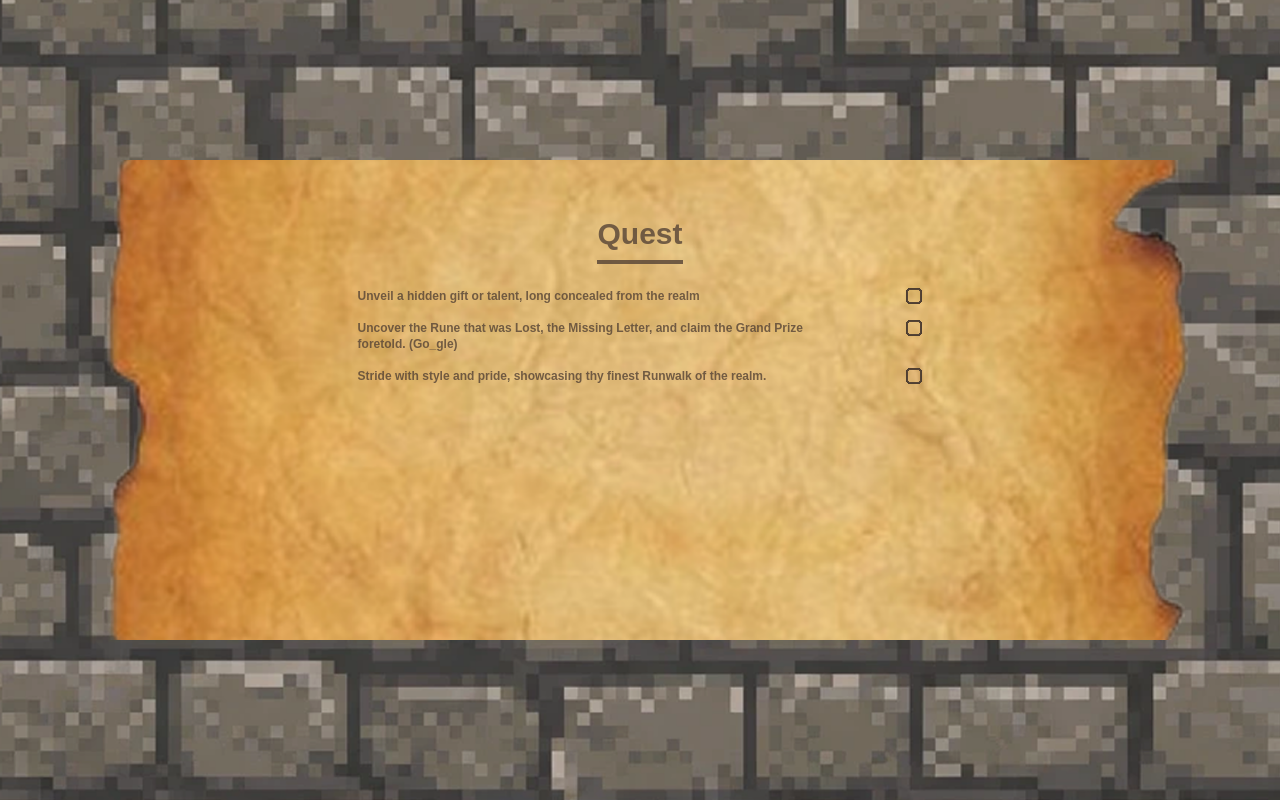
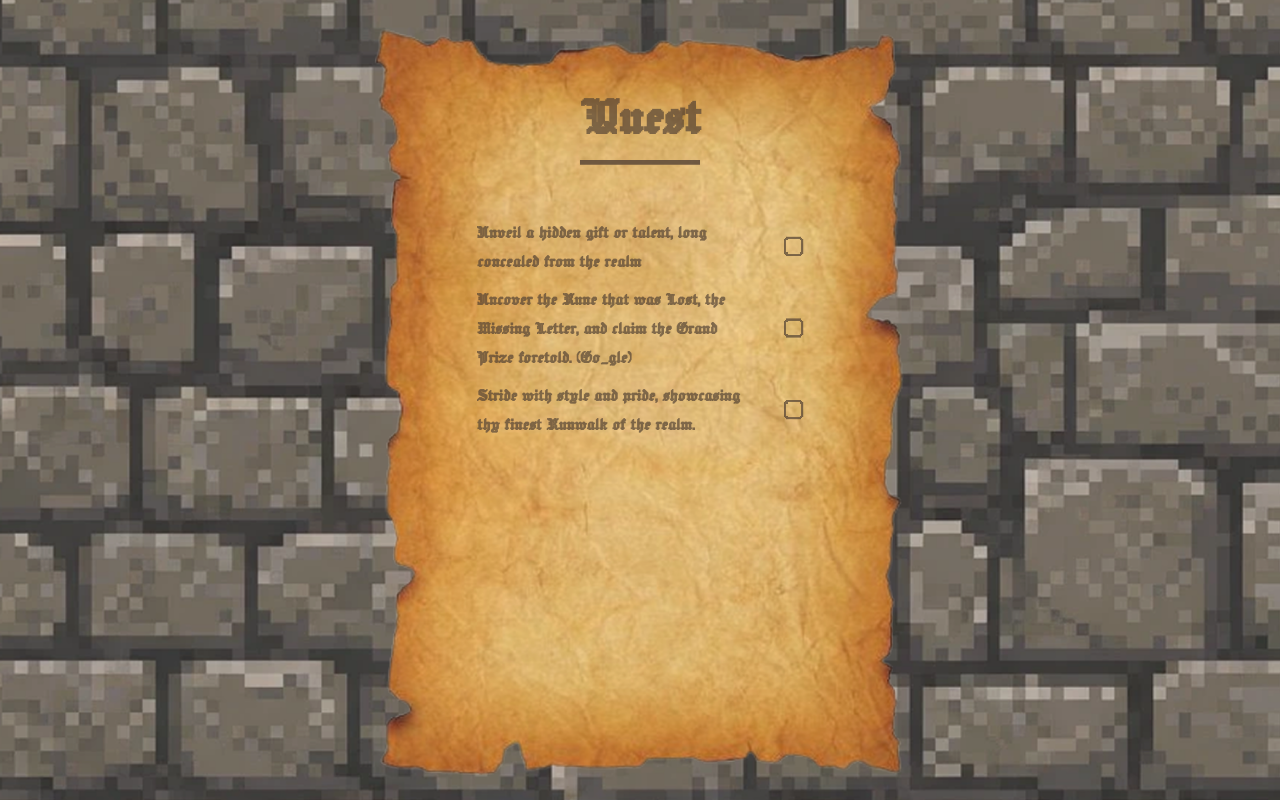
Before and after one commit to ChocoCodes/gdgoc-quest, a React (Vite) app: page / in a window 1280 px wide. Built offline with nearby package versions, Linux system fonts and the light colour scheme.

Commit message:
chore: minor ui tweaks desktop mode

```diff
--- a/index.html
+++ b/index.html
@@ -4,7 +4,7 @@
     <meta charset="UTF-8" />
     <link rel="icon" type="image/png" href="/tabimg.png" />
     <meta name="viewport" content="width=device-width, initial-scale=1.0" />
-    <title>Club Fair 2025</title>
+    <title>Trials from Lady Gemira</title>
   </head>
   <body>
     <div id="root"></div>
--- a/src/App.tsx
+++ b/src/App.tsx
@@ -33,22 +33,27 @@ function App() {
       task: task,
       completed: false
     })
+    if(selectedTask) {
+      setCachedTask(selectedTask, 'selectedTask')
+    }
     setVisible(!visible)
   }
 
   const handleComplete = (task: SelectedTask) => {
-    setSelectedTask({
-      ...task,
-      completed: true
-    })
-    if (selectedTask?.completed) {
-      removeTask(selectedTask?.task)
+    const completedTask: SelectedTask = {...task, completed: true}
+    setSelectedTask(completedTask)
+    console.log(task)
+    if (task.completed) {
+      removeTask('selectedTask')
+      setSelectedTask(null)
+      console.log(task ? task : 'Cleared')
     }
+    setVisible(false);
   }
 
   return (
     <main className="w-screen h-screen flex justify-center items-center bg-[url('/ui/background.png')] bg-no-repeat bg-cover bg-center opacity-95">
-      <QuestBoard tasks={ finalTasks } onTaskClick={ handleClick }/>
+      <QuestBoard tasks={ finalTasks } onTaskClick={ handleClick } />
       {(visible && selectedTask) &&  (
         <QuestCard task={selectedTask} onComplete={ handleComplete } onClose={() => setVisible(false)} />
       )}
--- a/src/components/quest-board.tsx
+++ b/src/components/quest-board.tsx
@@ -5,14 +5,14 @@ interface QuestBoardProps {
 
 const QuestBoard = ({ tasks, onTaskClick }: QuestBoardProps) => {
     return (
-        <div className="w-[90%] h-3/5 flex flex-col gap-5 mx-auto items-center bg-[url('/ui/parchement.png')] bg-no-repeat bg-cover bg-center py-12 text-muted-brown/80">
-            <p className="text-center font-jacquard text-3xl py-2 font-bold border-b-4 border-muted-brown/80 mx-auto">Quest</p>
-            <div className="flex flex-col gap-2">
+        <div className="w-[90%] lg:w-3/5 h-3/5 lg:h-4/5 flex flex-col gap-5 lg:gap-10 mx-auto items-center bg-[url('/ui/parchement.png')] bg-no-repeat bg-cover lg:bg-contain lg:scale-120 bg-center py-12 text-muted-brown/70">
+            <p className="text-center font-jacquard text-3xl lg:text-5xl py-3 font-bold border-b-4 border-muted-brown/80 mx-auto">Quest</p>
+            <div className="flex flex-col">
                 {tasks.map(task => (
-                    <div key={task} className="flex w-full justify-between px-8 py-1">
-                        <p className="font-bold text-xs text-left font-jacquard w-[85%]">{task}</p>
-                        <button onClick={ () => onTaskClick(task) } className="w-4 h-4">
-                            <img src="/ui/checkbox-pending.png"></img>
+                    <div key={task} className="flex w-[75%] lg:w-[50%] justify-between py-1 lg:px-2 mx-auto">
+                        <p className="font-bold text-md text-left font-jacquard w-[85%]">{task}</p>
+                        <button onClick={ () => onTaskClick(task) }>
+                            <img src="/ui/checkbox-pending.png" className="w-4 h-4 opacity-70 pixelated" />
                         </button>
                     </div>
                 ))}
--- a/src/components/quest-card.tsx
+++ b/src/components/quest-card.tsx
@@ -9,10 +9,16 @@ interface QuestCardProps {
 const QuestCard = ({ task, onComplete, onClose }: QuestCardProps) => {
     return (
         <div className="fixed inset-0 backdrop-blur-xs bg-black/10 flex items-center justify-center z-50">
-            <div className="bg-[url('/ui/parchement.png')] bg-center bg-no-repeat w-4/5 h-50 py-6 text-muted-brown/90 text-md font-jacquard rounded-xl">
-                <p className="px-6">{task.task}</p>
-                <button onClick={() => onComplete(task)}></button>
-                <button onClick={() => onClose()}>&times;</button>
+            <div className="bg-[url('/ui/parchement.png')] bg-center bg-cover bg-no-repeat w-4/5 h-50 py-6 text-muted-brown/90 text-md font-jacquard rounded-xl">
+                <p className="px-8 py-2 text-center">{task.task}</p>
+                <div className="flex w-[25%] mx-auto justify-between items-center">
+                    <button onClick={() => onClose()}>
+                        <img src="/ui/exit.png" alt="Exit" className="w-6 h-6 pixelated cursor-pointer hover:-translate-y-1 transform transition-transform duration-300 ease-in-out" />
+                    </button>
+                    <button onClick={() => onComplete(task)}>
+                        <img src="/ui/check.png" alt="Complete" className="w-6 h-8 pixelated cursor-pointer hover:-translate-y-1 transform transition-transform duration-300 ease-in-out" />
+                    </button>
+                </div>
             </div>
         </div>
     )
--- a/src/globals.css
+++ b/src/globals.css
@@ -8,6 +8,10 @@
 }
 
 @theme {
-  --font-jacquard: "Jaquard", sans-serif;
+  --font-jacquard: "Jacquard", sans-serif;
   --color-muted-brown: #4C392A;
 }
+
+.pixelated {
+  image-rendering: pixelated;
+}
```
Also changed, not shown: public/ui/check.png (added), public/ui/exit.png (renamed from public/ui/exit button.png).
